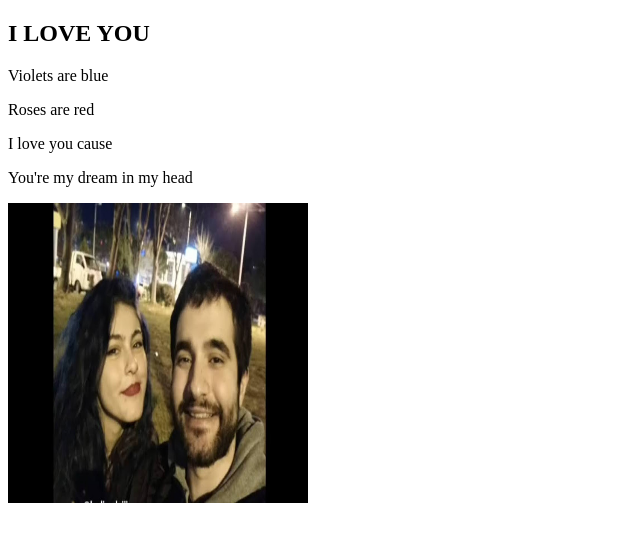
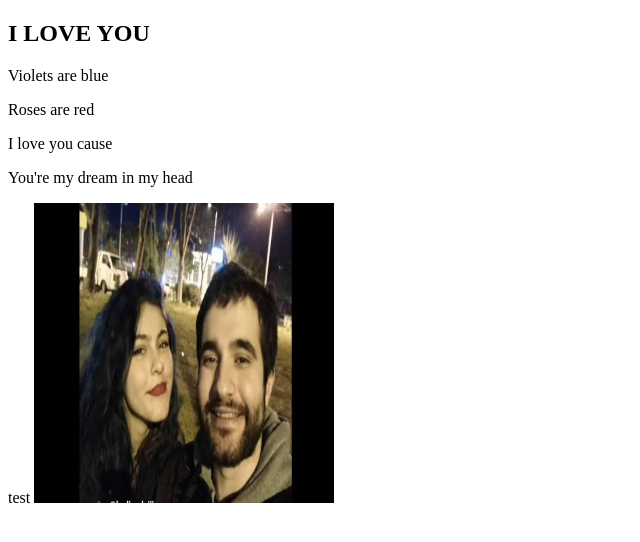
Before and after one commit to ceydaguz/ceydaguz.github.io, a plain HTML site: page index.html in a window 1280 px wide. Shown: the whole page, without its empty margins (0-640 px from the left). Drawn offline with Linux system fonts and the light colour scheme.

Commit message:
fix typo

```diff
--- a/index.html
+++ b/index.html
@@ -8,8 +8,10 @@
 <p>I love you cause</p>
 <p>You're my dream in my head</p>
 
+test
 
-<img src=SmartSelect_20210408-133058_Instagram.jpg alt=SmartSelect_20210408-133058_Instagram.jpg width="300" height="300">
+
+<img src="SmartSelect_20210408-133058_Instagram.jpg" alt="bozuk" width="300" height="300">
 
 
 </body>
```
